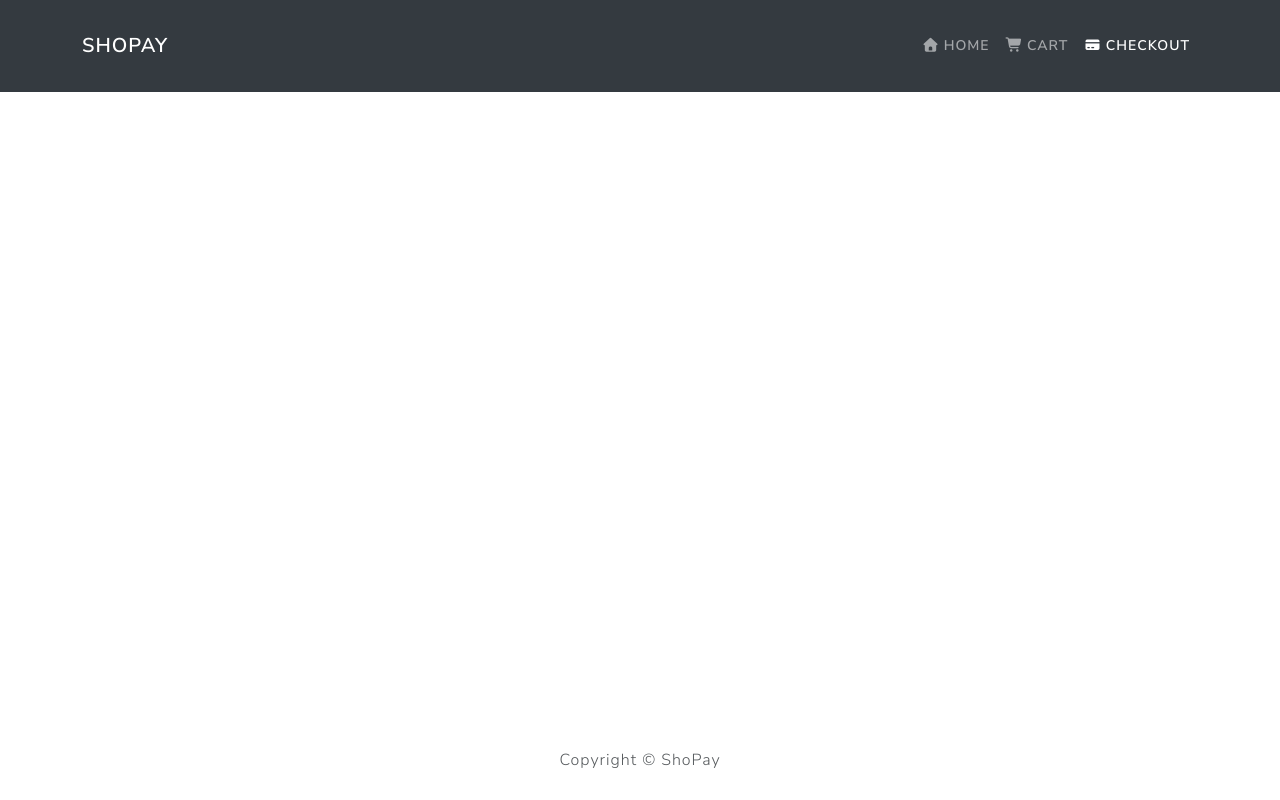
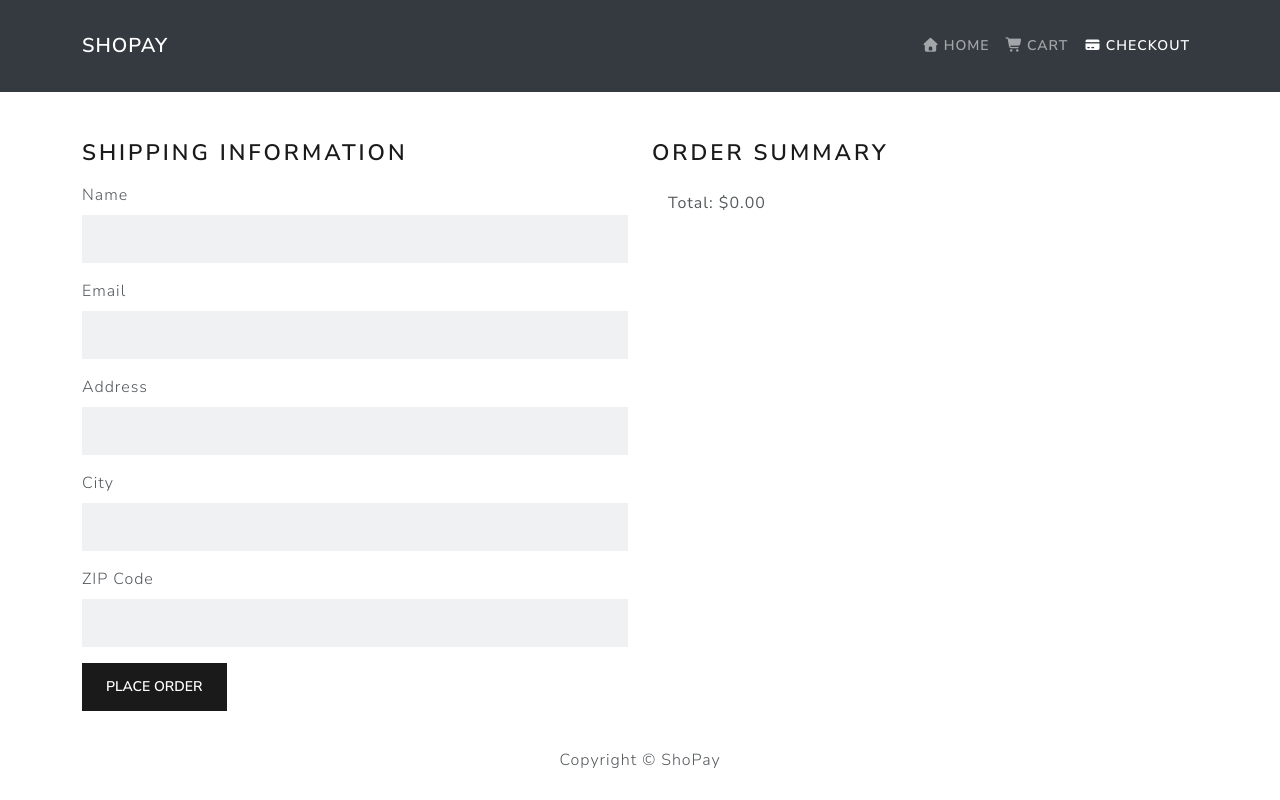
Before and after one commit to mshahdevs/ecommerce-react-smit-hackathon, a React (Vite) app: page /checkout in a window 1280 px wide. Built offline with nearby package versions, Linux system fonts and the light colour scheme.

Commit message:
added checkout route

```diff
--- a/src/App.jsx
+++ b/src/App.jsx
@@ -6,6 +6,7 @@ import Footer from "./components/Footer";
 import Home from "./pages/Home";
 import Cart from "./pages/Cart";
 import ProductDetail from "./pages/ProductDetail";
+import Checkout from "./pages/Checkout";
 function App() {
   return (
     <>
@@ -18,6 +19,7 @@ function App() {
               <Route path="/" element={<Home />} />
               <Route path="/product/:id" element={<ProductDetail />} />
               <Route path="/cart/:id?" element={<Cart />} />
+              <Route path="/checkout" element={<Checkout />} />
             </Routes>
           </Container>
         </main>
```
